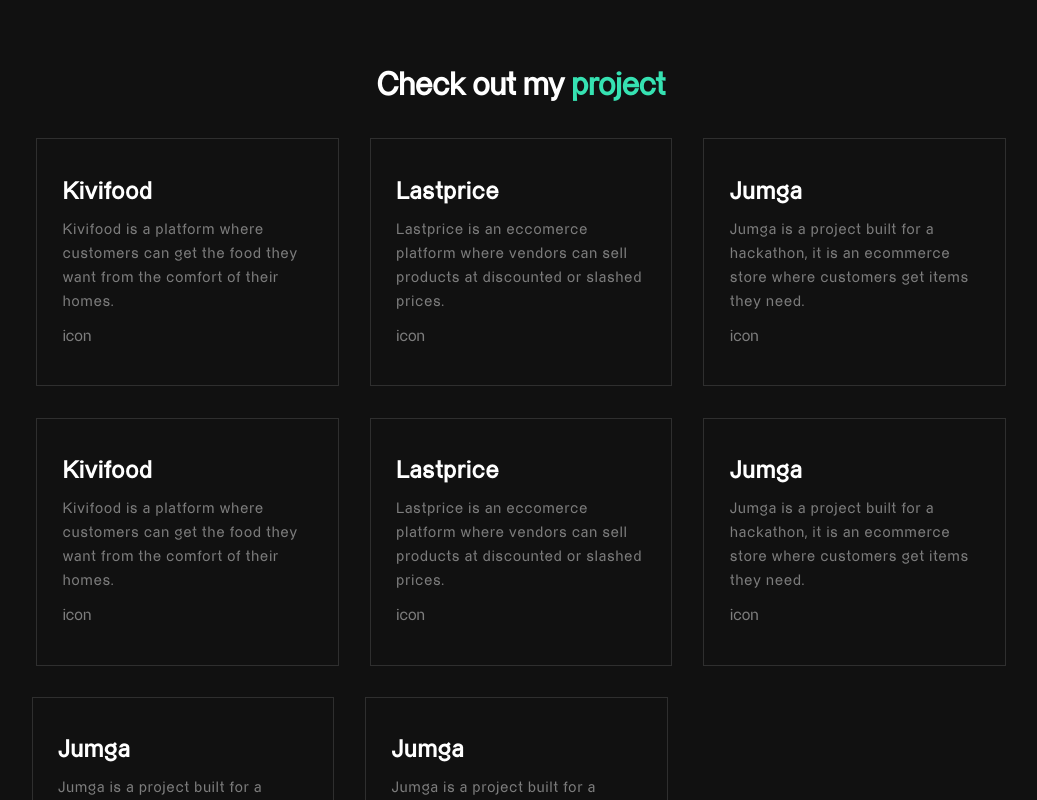
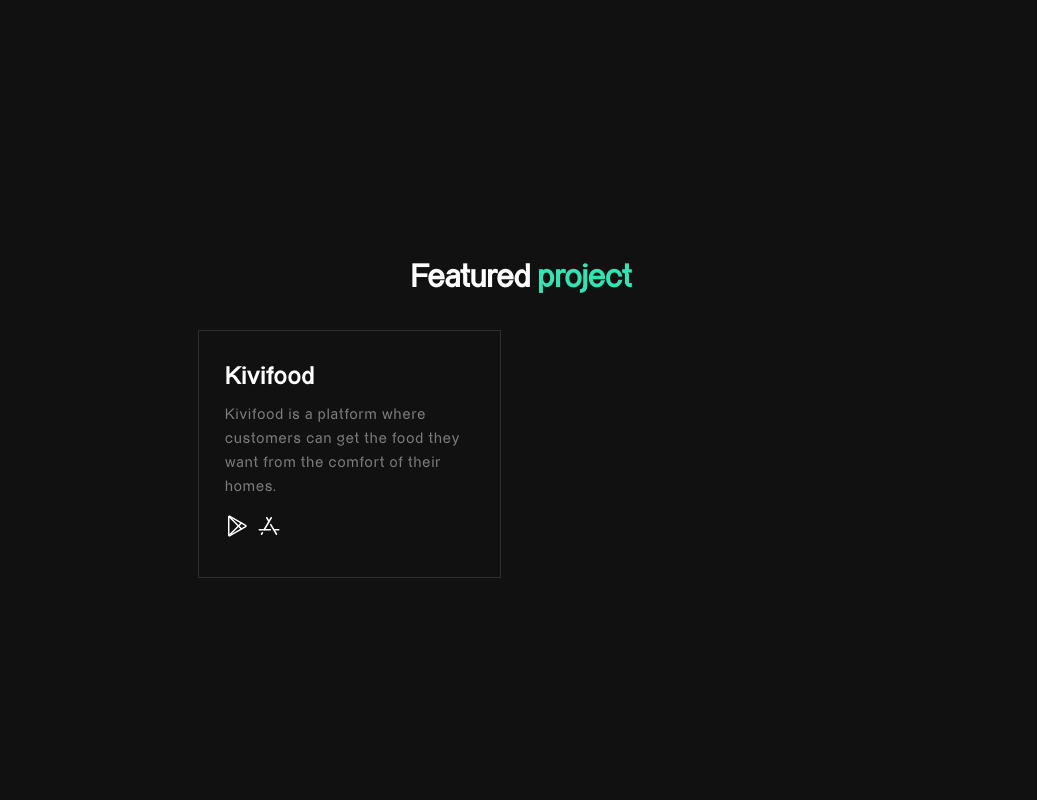
Before and after one commit to Iamstanlee/next-portfolio, a Next.js app: page / in a window 1280 px wide. Shown: the part 1520-2320 px from the top of the page, without its empty margins (119-1156 px from the left). Built offline with nearby package versions, Linux system fonts and the light colour scheme.

Commit message:
adds phosphur icons - WIP

```diff
--- a/src/components/Hero/styles.ts
+++ b/src/components/Hero/styles.ts
@@ -3,7 +3,6 @@ import { ITheme } from "../../utils/interfaces";
 
 export const Container = styled.div`
   display: flex;
-  justify-content: center;
   align-items: center;
   flex-direction: column;
   height: 100vh;
@@ -11,7 +10,6 @@ export const Container = styled.div`
   padding: 0 15px;
   @media only screen and (min-width: 765px) {
     padding: 0 15px;
-
   }
 `;
 
--- a/src/components/Project/index.tsx
+++ b/src/components/Project/index.tsx
@@ -5,14 +5,14 @@ type ProjectProps = {
   project: IProject;
 };
 
-const Project: React.FC<ProjectProps> = ({ project: { tag, project } }) => {
+const Project: React.FC<ProjectProps> = ({ project: { tag, projects } }) => {
   return (
     <S.Container>
       <S.HeaderText>
-        Check out my <S.ColoredText>{tag}</S.ColoredText>
+        Featured <S.ColoredText>{tag}</S.ColoredText>
       </S.HeaderText>
       <S.Projects>
-        {project.map((item,i) => (
+        {projects.map((item, i) => (
           <S.Project key={i}>
             <S.TitleText>{item.title}</S.TitleText>
             <S.DescText>{item.desc}</S.DescText>
--- a/src/components/Project/styles.ts
+++ b/src/components/Project/styles.ts
@@ -101,4 +101,5 @@ export const DescText = styled.p`
 
 export const IconText = styled.a`
   color: ${(props) => (props.theme as ITheme).projectDescColor};
+  padding-right: 8px;
 `;
--- a/src/pages/_app.tsx
+++ b/src/pages/_app.tsx
@@ -1,6 +1,7 @@
 import type { AppProps } from "next/app";
 import { useEffect, useState } from "react";
 import { ThemeContextProvider } from "../context/theme_context";
+import app from "../utils/data";
 
 function MyApp({ Component, pageProps }: AppProps) {
   const [mounted, setMounted] = useState(false);
@@ -11,7 +12,7 @@ function MyApp({ Component, pageProps }: AppProps) {
 
   return (
     <ThemeContextProvider>
-      {mounted && <Component {...pageProps} />}
+      {mounted && <Component {...pageProps} app={app} />}
     </ThemeContextProvider>
   );
 }
--- a/src/pages/index.tsx
+++ b/src/pages/index.tsx
@@ -1,4 +1,4 @@
-import type { GetStaticProps, NextPage } from "next";
+import type { NextPage } from "next";
 import Head from "next/head";
 import React from "react";
 import { ThemeProvider } from "styled-components";
@@ -10,7 +10,6 @@ import Hero from "../components/Hero";
 import Project from "../components/Project";
 import { useThemeContext } from "../context/theme_context";
 import AppStyles from "../globalstyles";
-import data from "../utils/data";
 import { IApp } from "../utils/interfaces";
 
 type Props = {
@@ -30,7 +29,7 @@ const Home: NextPage<Props> = ({ app }: Props) => {
       <Header />
       <Hero hero={app.hero} />
       <About about={app.about} />
-      <Project project={app.project}/>
+      <Project project={app.project} />
       <Contact contact={app.contact} />
 
       <Footer />
@@ -38,8 +37,8 @@ const Home: NextPage<Props> = ({ app }: Props) => {
   );
 };
 
-export const getStaticProps: GetStaticProps = async () => {
-  const props: Props = { app: data };
-  return { props };
-};
+// export const getStaticProps: GetStaticProps = async () => {
+//   const props: Props = { app: data };
+//   return { props };
+// };
 export default Home;
--- a/src/utils/data.ts
+++ /dev/null
@@ -1,113 +0,0 @@
-import { IApp } from "./interfaces";
-import { GithubLogo } from "phosphor-react";
-
-const app: IApp = {
-  title: "Stanley Akpama",
-  desc: "Stanlee's Porfolio and Resume",
-  hero: {
-    tag: "hero",
-    name: "Stanley Akpama",
-    catchPhrase: "Creative",
-    tagLine: "Mobile And Frontend Developer",
-  },
-  about: {
-    tag: "about",
-    name: "Stanley",
-    bio: "I'm a blah blah blah blah blah blah, I've 3+ years of experience working with modern mobile and web technologies (Skills outlined below), I watch movies and animes when i'm doing any tech stuff.\n I'm currently looking for a full-time opportunity/gig as a mobile/frontend developer.",
-    email: "hey@stanleee.me",
-    resumeUrl: "/assets/resume.pdf",
-  },
-  contact: {
-    tag: "contact",
-    email: "hey@stanleee.me",
-    linkedin: "stan0x01",
-    twitter: "iamstanlee_",
-  },
-  project: {
-    tag: "project",
-    project: [
-      {
-        title: "kivifood",
-        desc: "Kivifood is a platform where customers can get the food they want from the comfort of their homes.",
-        links: [
-          {
-            icon: "icon",
-            url: "url",
-          },
-        ],
-      },
-      {
-        title: "lastprice",
-        desc: "Lastprice is an eccomerce platform where vendors can sell products at discounted or slashed prices.",
-        links: [
-          {
-            icon: "icon",
-            url: "url",
-          },
-        ],
-      },
-      {
-        title: "Jumga",
-        desc: "Jumga is a project built for a hackathon, it is an ecommerce store where customers get items they need.",
-        links: [
-          {
-            icon: "icon",
-            url: "url",
-          },
-        ],
-      },
-      {
-        title: "kivifood",
-        desc: "Kivifood is a platform where customers can get the food they want from the comfort of their homes.",
-        links: [
-          {
-            icon: "icon",
-            url: "url",
-          },
-        ],
-      },
-      {
-        title: "lastprice",
-        desc: "Lastprice is an eccomerce platform where vendors can sell products at discounted or slashed prices.",
-        links: [
-          {
-            icon: "icon",
-            url: "url",
-          },
-        ],
-      },
-      {
-        title: "Jumga",
-        desc: "Jumga is a project built for a hackathon, it is an ecommerce store where customers get items they need.",
-        links: [
-          {
-            icon: "icon",
-            url: "url",
-          },
-        ],
-      },
-      {
-        title: "Jumga",
-        desc: "Jumga is a project built for a hackathon, it is an ecommerce store where customers get items they need.",
-        links: [
-          {
-            icon: "icon",
-            url: "url",
-          },
-        ],
-      },
-      {
-        title: "Jumga",
-        desc: "Jumga is a project built for a hackathon, it is an ecommerce store where customers get items they need.",
-        links: [
-          {
-            icon: "icon",
-            url: "url",
-          },
-        ],
-      },
-    ],
-  },
-};
-
-export default app;
--- /dev/null
+++ b/src/utils/data.tsx
@@ -0,0 +1,117 @@
+import { AppStoreLogo, GooglePlayLogo } from "phosphor-react";
+import { IApp } from "./interfaces";
+
+const app: IApp = {
+  title: "Stanley Akpama",
+  desc: "Stanlee's Porfolio and Resume",
+  hero: {
+    tag: "hero",
+    name: "Stanley Akpama",
+    catchPhrase: "Creative",
+    tagLine: "Mobile And Frontend Developer",
+  },
+  about: {
+    tag: "about",
+    name: "Stanley",
+    bio: "I'm a blah blah blah blah blah blah, I've 3+ years of experience working with modern mobile and web technologies (Skills outlined below), I watch movies and animes when i'm doing any tech stuff.\n I'm currently looking for a full-time opportunity/gig as a mobile/frontend developer.",
+    email: "hey@stanleee.me",
+    resumeUrl: "/assets/resume.pdf",
+  },
+  contact: {
+    tag: "contact",
+    email: "hey@stanleee.me",
+    linkedin: "stan0x01",
+    twitter: "iamstanlee_",
+  },
+  project: {
+    tag: "project",
+    projects: [
+      {
+        title: "kivifood",
+        desc: "Kivifood is a platform where customers can get the food they want from the comfort of their homes.",
+        links: [
+          {
+            icon: <GooglePlayLogo color="#fff" size={24} />,
+            url: "https://play.google.com/store/apps/details?id=com.kivifood.app",
+          },
+          {
+            icon: <AppStoreLogo color="#fff" size={24} />,
+            url: "https://apps.apple.com/us/app/kivi-food/id1588631598",
+          },
+        ],
+      },
+      // {
+      //   title: "lastprice",
+      //   desc: "Lastprice is an eccomerce platform where vendors can sell products at discounted or slashed prices.",
+      //   links: [
+      //     {
+      //       icon: "icon",
+      //       url: "url",
+      //     },
+      //   ],
+      // },
+      // {
+      //   title: "Jumga",
+      //   desc: "Jumga is a project built for a hackathon, it is an ecommerce store where customers get items they need.",
+      //   links: [
+      //     {
+      //       icon: "icon",
+      //       url: "url",
+      //     },
+      //   ],
+      // },
+      // {
+      //   title: "kivifood",
+      //   desc: "Kivifood is a platform where customers can get the food they want from the comfort of their homes.",
+      //   links: [
+      //     {
+      //       icon: "icon",
+      //       url: "url",
+      //     },
+      //   ],
+      // },
+      // {
+      //   title: "lastprice",
+      //   desc: "Lastprice is an eccomerce platform where vendors can sell products at discounted or slashed prices.",
+      //   links: [
+      //     {
+      //       icon: "icon",
+      //       url: "url",
+      //     },
+      //   ],
+      // },
+      // {
+      //   title: "Jumga",
+      //   desc: "Jumga is a project built for a hackathon, it is an ecommerce store where customers get items they need.",
+      //   links: [
+      //     {
+      //       icon: "icon",
+      //       url: "url",
+      //     },
+      //   ],
+      // },
+      // {
+      //   title: "Jumga",
+      //   desc: "Jumga is a project built for a hackathon, it is an ecommerce store where customers get items they need.",
+      //   links: [
+      //     {
+      //       icon: "icon",
+      //       url: "url",
+      //     },
+      //   ],
+      // },
+      // {
+      //   title: "Jumga",
+      //   desc: "Jumga is a project built for a hackathon, it is an ecommerce store where customers get items they need.",
+      //   links: [
+      //     {
+      //       icon: "icon",
+      //       url: "url",
+      //     },
+      //   ],
+      // },
+    ],
+  },
+};
+
+export default app;
```
Also changed, not shown: src/utils/interfaces.ts (+10 -12 lines).
